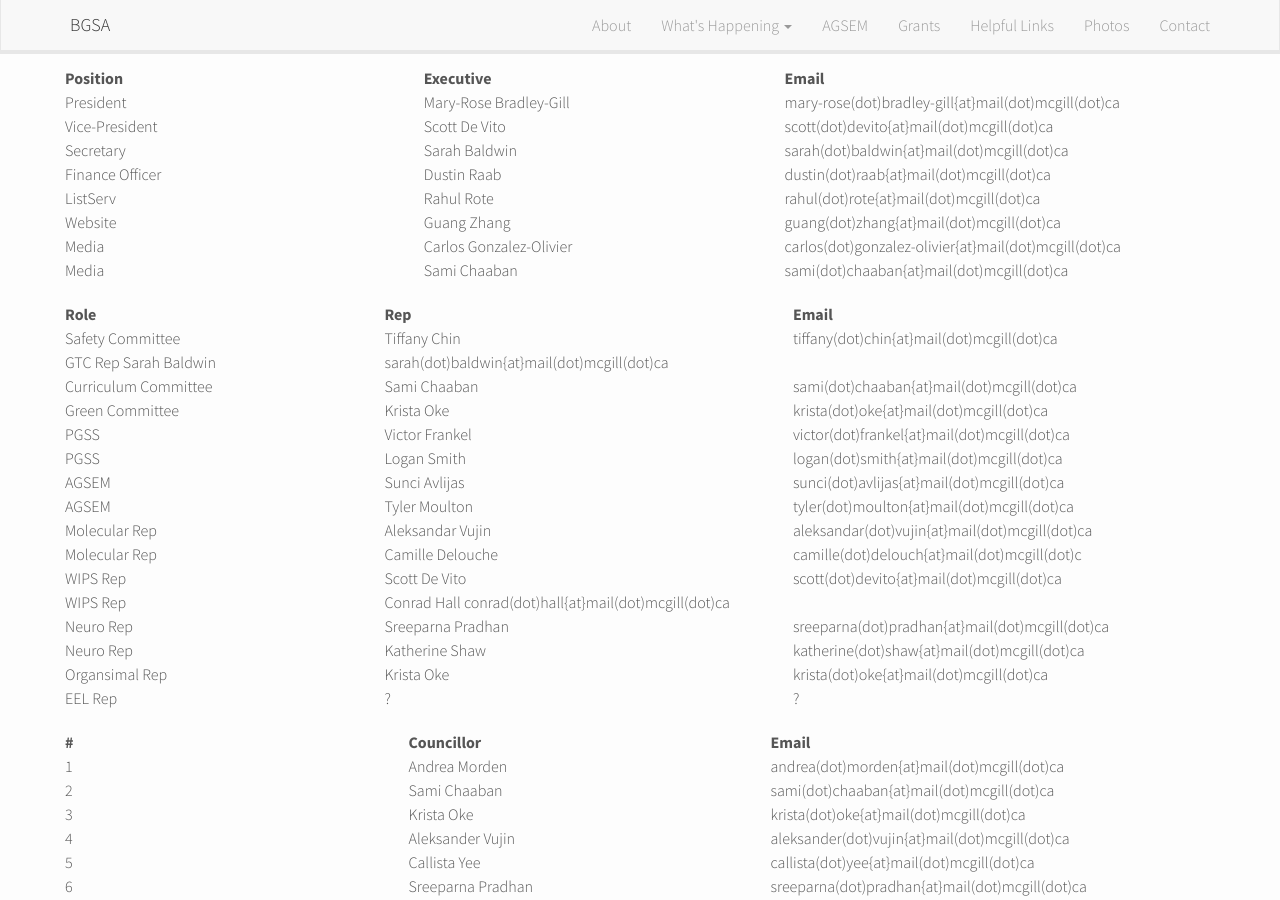
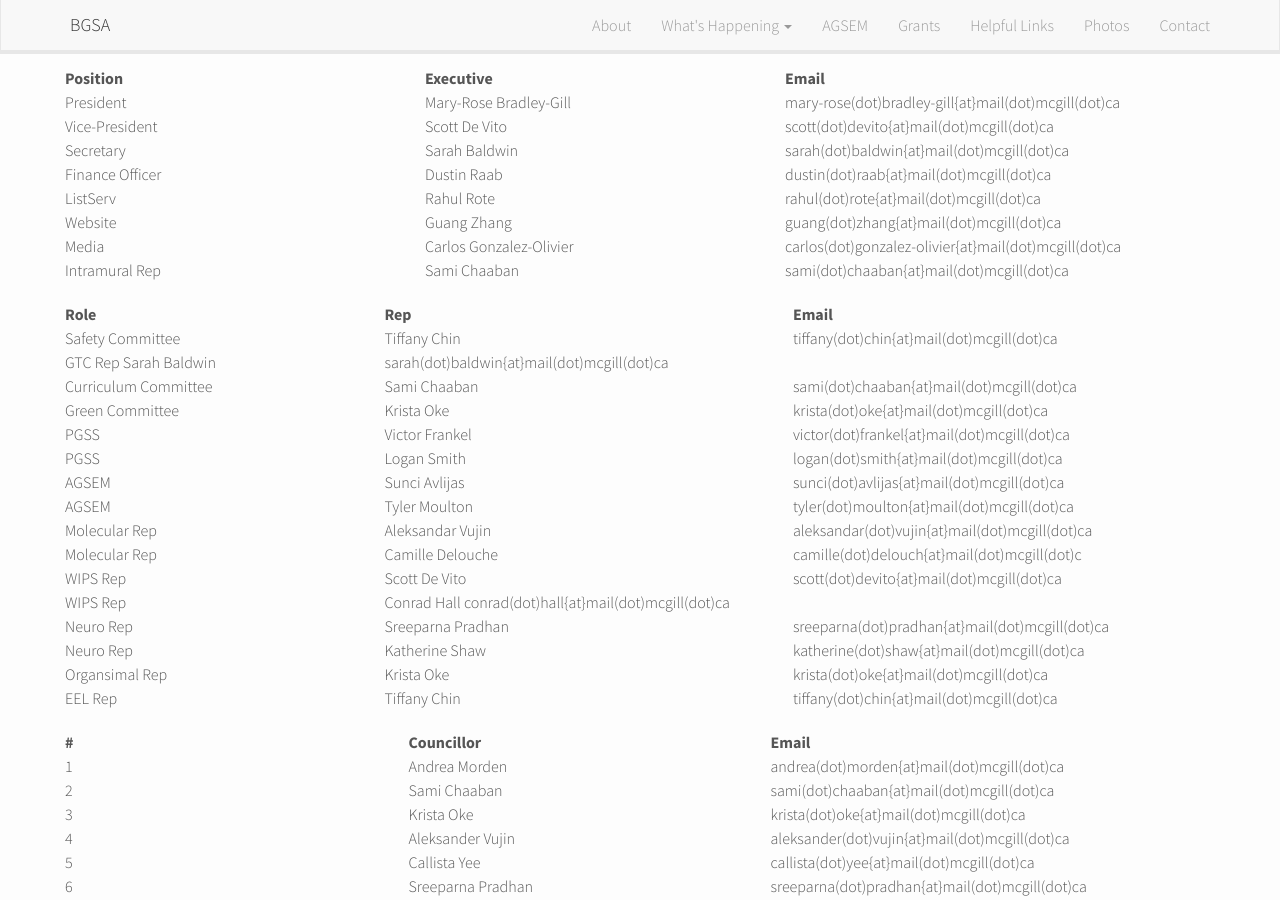
Before and after one commit to McGillBGSA/McGillBGSA.github.io, a Jekyll site: the page built from contact.md, in a window 1280 px wide and 900 px high, scrolled down 294 px. Built offline with Jekyll 4.4.1, drawn with Linux system fonts in a browser that asks for light colours; nearby versions of some CDN libraries.

Commit message:
Update contact.md

```diff
--- a/contact.md
+++ b/contact.md
@@ -17,7 +17,7 @@ Finance Officer | Dustin Raab | dustin(dot)raab{at}mail(dot)mcgill(dot)ca
 ListServ | Rahul Rote | rahul(dot)rote{at}mail(dot)mcgill(dot)ca
 Website | Guang Zhang | guang(dot)zhang{at}mail(dot)mcgill(dot)ca
 Media | Carlos Gonzalez-Olivier | carlos(dot)gonzalez-olivier{at}mail(dot)mcgill(dot)ca
-Media | Sami Chaaban | sami(dot)chaaban{at}mail(dot)mcgill(dot)ca
+Intramural Rep | Sami Chaaban | sami(dot)chaaban{at}mail(dot)mcgill(dot)ca
 
 Role| Rep | Email
 ----|----|----
@@ -36,7 +36,7 @@ WIPS Rep | Conrad Hall conrad(dot)hall{at}mail(dot)mcgill(dot)ca
 Neuro Rep | Sreeparna Pradhan | sreeparna(dot)pradhan{at}mail(dot)mcgill(dot)ca
 Neuro Rep | Katherine Shaw | katherine(dot)shaw{at}mail(dot)mcgill(dot)ca
 Organsimal Rep | Krista Oke | krista(dot)oke{at}mail(dot)mcgill(dot)ca
-EEL Rep | ? | ?
+EEL Rep | Tiffany Chin | tiffany(dot)chin{at}mail(dot)mcgill(dot)ca
 
 
 \#| Councillor | Email
```
